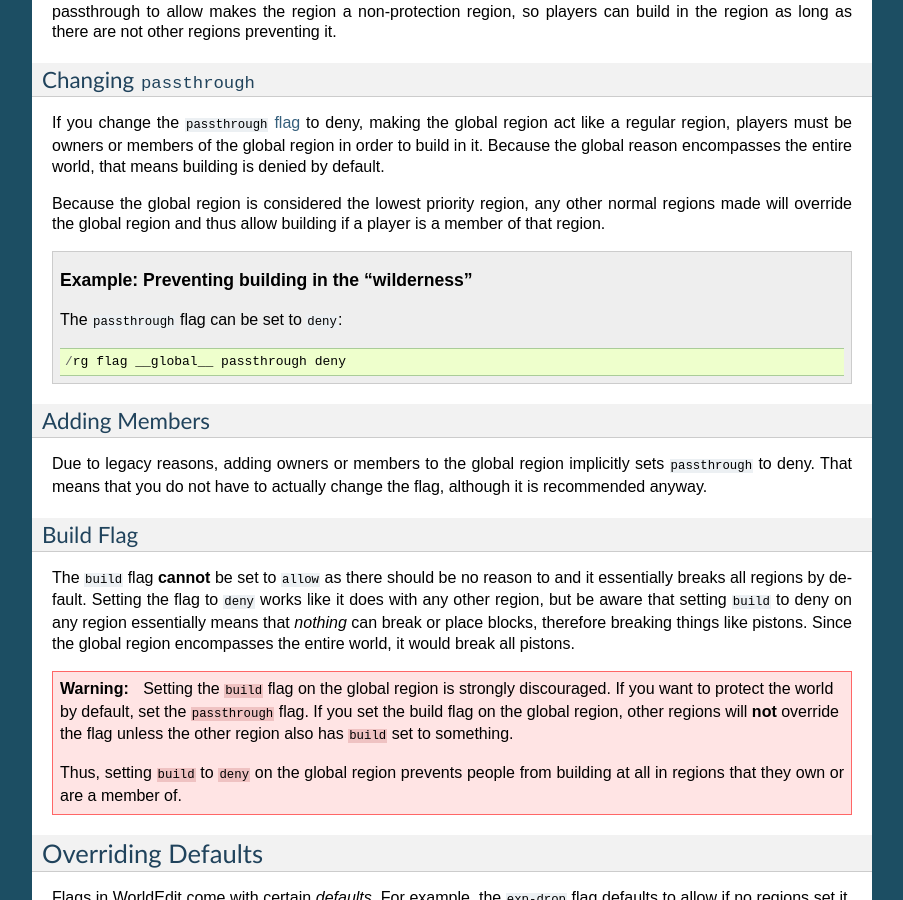
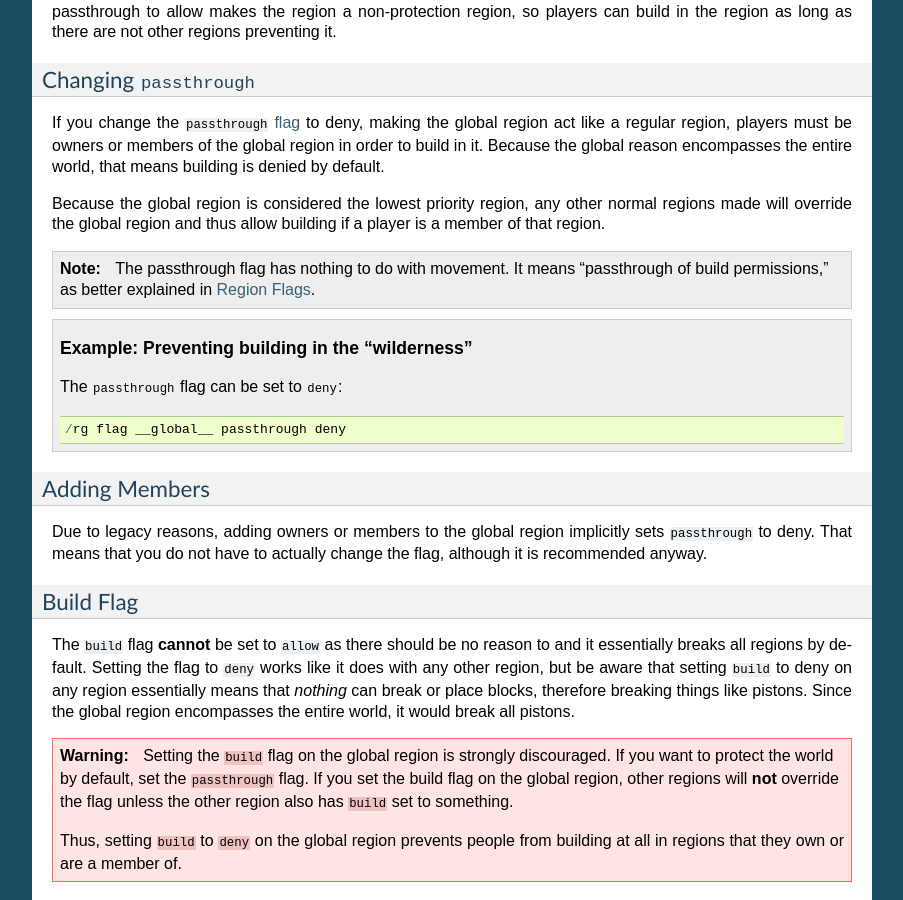
Before and after one commit to aurorasmiles/WorldGuardDocs, a Sphinx documentation site: the page built from source/regions/global-region.rst, in a window 1280 px wide and 900 px high, scrolled down 483 px. Shown: the whole window, without its empty margins (198-1101 px from the left). Built offline with Sphinx 7.4.7, drawn with Linux system fonts in a browser that asks for light colours.

Commit message:
Mention the naming issue with passthrough.

```diff
--- a/source/regions/global-region.rst
+++ b/source/regions/global-region.rst
@@ -27,6 +27,9 @@ Changing ``passthrough``
 If you change the ``passthrough`` :doc:`flag <flags>` to deny, making the global region act like a regular region, players must be owners or members of the global region in order to build in it. Because the global reason encompasses the entire world, that means building is denied by default.
 
 Because the global region is considered the lowest priority region, any other normal regions made will override the global region and thus allow building if a player is a member of that region.
+
+.. note::
+    The passthrough flag has nothing to do with movement. It means "passthrough of build permissions," as better explained in :doc:`flags`.
 
 .. topic:: Example: Preventing building in the "wilderness"
 
```
